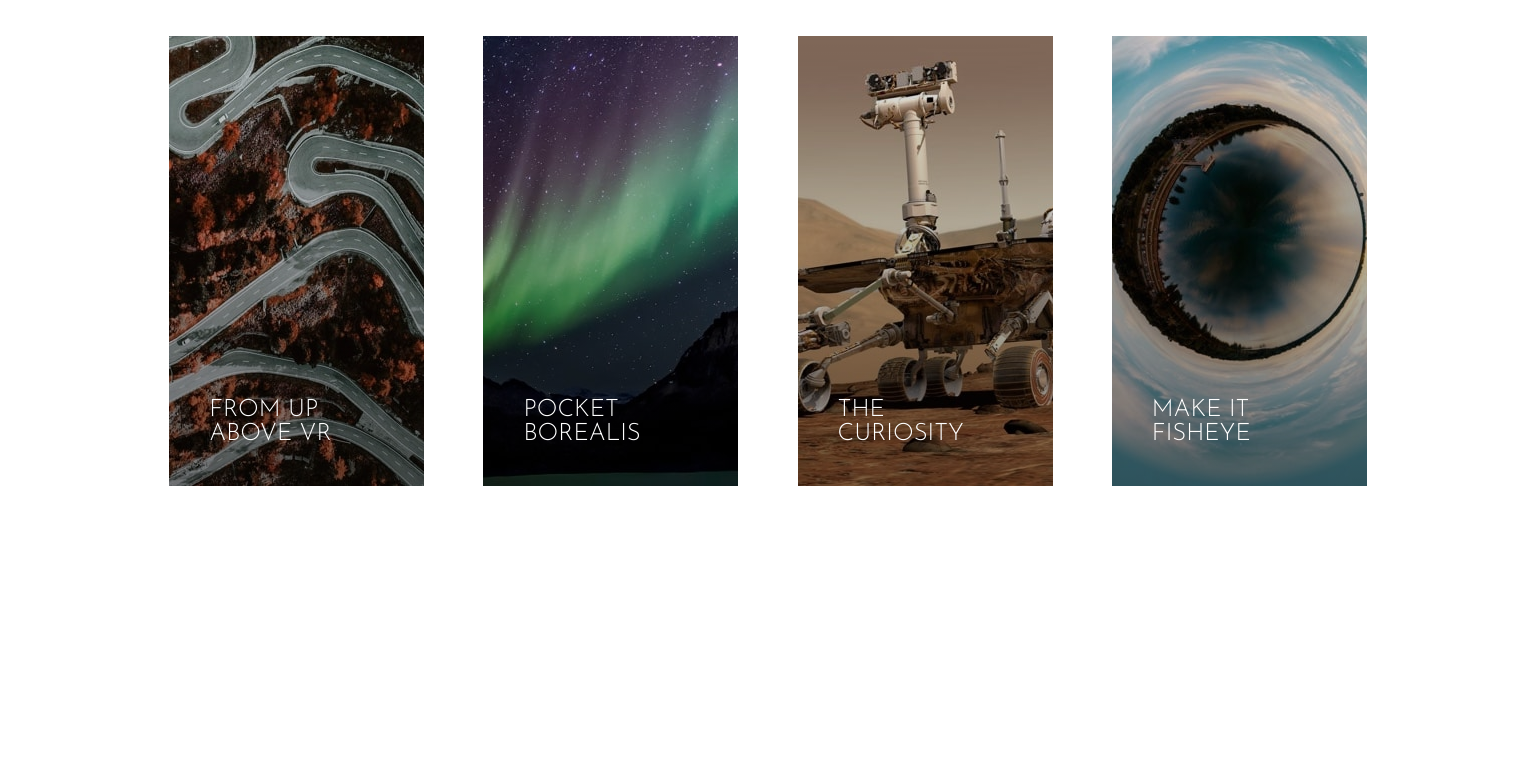
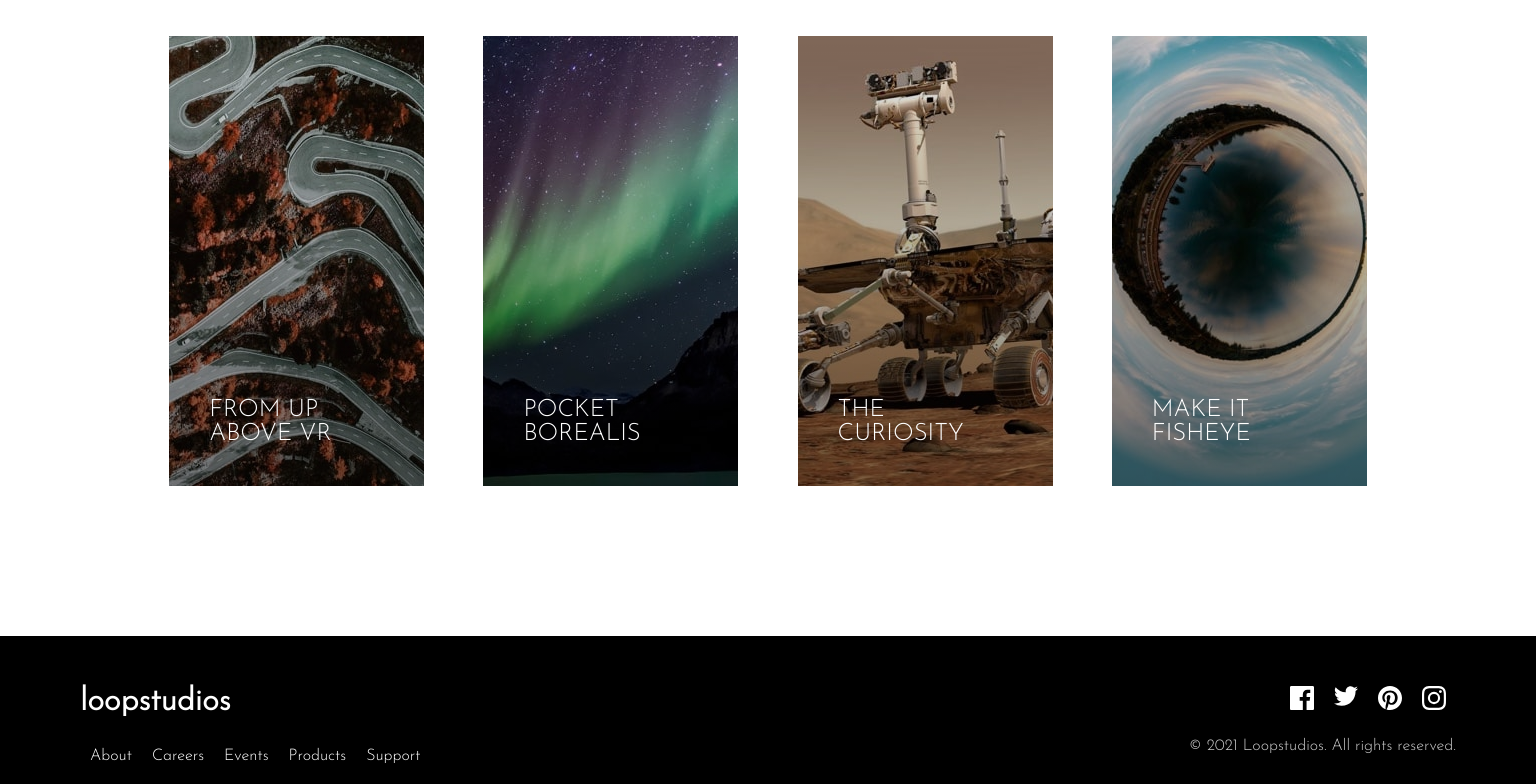
Before and after one commit to murito7/landing_page, a plain HTML site: page main/index.html in a window 1536 px wide. Shown: the part 2046-2830 px from the top of the page. Before the commit the page ends 2532 px from the top, so only its background shows below. Drawn offline with Linux system fonts and the light colour scheme.

Commit message:
added footer and responsive design to it

```diff
--- a/main/index.html
+++ b/main/index.html
@@ -98,7 +98,30 @@
   </div>
   <a href="#">See All</a>
 </div>
+<footer>
+  <div class="footer-upon">
+    <h1>loopstudios</h1>
+    <div class="social">
+      <ul>
+        <li><svg width="24" height="24" xmlns="http://www.w3.org/2000/svg"><path d="M22.675 0H1.325C.593 0 0 .593 0 1.325v21.351C0 23.407.593 24 1.325 24H12.82v-9.294H9.692v-3.622h3.128V8.413c0-3.1 1.893-4.788 4.659-4.788 1.325 0 2.463.099 2.795.143v3.24l-1.918.001c-1.504 0-1.795.715-1.795 1.763v2.313h3.587l-.467 3.622h-3.12V24h6.116c.73 0 1.323-.593 1.323-1.325V1.325C24 .593 23.407 0 22.675 0z" fill="#FFF" fill-rule="nonzero"/></svg></li>
+        <li><svg width="24" height="20" xmlns="http://www.w3.org/2000/svg"><path d="M24 2.557a9.83 9.83 0 01-2.828.775A4.932 4.932 0 0023.337.608a9.864 9.864 0 01-3.127 1.195A4.916 4.916 0 0016.616.248c-3.179 0-5.515 2.966-4.797 6.045A13.978 13.978 0 011.671 1.149a4.93 4.93 0 001.523 6.574 4.903 4.903 0 01-2.229-.616c-.054 2.281 1.581 4.415 3.949 4.89a4.935 4.935 0 01-2.224.084 4.928 4.928 0 004.6 3.419A9.9 9.9 0 010 17.54a13.94 13.94 0 007.548 2.212c9.142 0 14.307-7.721 13.995-14.646A10.025 10.025 0 0024 2.557z" fill="#FFF" fill-rule="nonzero"/></svg></li>
+        <li><svg width="24" height="24" xmlns="http://www.w3.org/2000/svg"><path d="M12 0C5.373 0 0 5.372 0 12c0 5.084 3.163 9.426 7.627 11.174-.105-.949-.2-2.405.042-3.441.218-.937 1.407-5.965 1.407-5.965s-.359-.719-.359-1.782c0-1.668.967-2.914 2.171-2.914 1.023 0 1.518.769 1.518 1.69 0 1.029-.655 2.568-.994 3.995-.283 1.194.599 2.169 1.777 2.169 2.133 0 3.772-2.249 3.772-5.495 0-2.873-2.064-4.882-5.012-4.882-3.414 0-5.418 2.561-5.418 5.207 0 1.031.397 2.138.893 2.738a.36.36 0 01.083.345l-.333 1.36c-.053.22-.174.267-.402.161-1.499-.698-2.436-2.889-2.436-4.649 0-3.785 2.75-7.262 7.929-7.262 4.163 0 7.398 2.967 7.398 6.931 0 4.136-2.607 7.464-6.227 7.464-1.216 0-2.359-.631-2.75-1.378l-.748 2.853c-.271 1.043-1.002 2.35-1.492 3.146C9.57 23.812 10.763 24 12 24c6.627 0 12-5.373 12-12 0-6.628-5.373-12-12-12z" fill="#FFF" fill-rule="nonzero"/></svg></li>
+        <li><svg width="24" height="24" xmlns="http://www.w3.org/2000/svg"><path d="M12 2.163c3.204 0 3.584.012 4.85.07 3.252.148 4.771 1.691 4.919 4.919.058 1.265.069 1.645.069 4.849 0 3.205-.012 3.584-.069 4.849-.149 3.225-1.664 4.771-4.919 4.919-1.266.058-1.644.07-4.85.07-3.204 0-3.584-.012-4.849-.07-3.26-.149-4.771-1.699-4.919-4.92-.058-1.265-.07-1.644-.07-4.849 0-3.204.013-3.583.07-4.849.149-3.227 1.664-4.771 4.919-4.919 1.266-.057 1.645-.069 4.849-.069zM12 0C8.741 0 8.333.014 7.053.072 2.695.272.273 2.69.073 7.052.014 8.333 0 8.741 0 12c0 3.259.014 3.668.072 4.948.2 4.358 2.618 6.78 6.98 6.98C8.333 23.986 8.741 24 12 24c3.259 0 3.668-.014 4.948-.072 4.354-.2 6.782-2.618 6.979-6.98.059-1.28.073-1.689.073-4.948 0-3.259-.014-3.667-.072-4.947-.196-4.354-2.617-6.78-6.979-6.98C15.668.014 15.259 0 12 0zm0 5.838a6.162 6.162 0 100 12.324 6.162 6.162 0 000-12.324zM12 16a4 4 0 110-8 4 4 0 010 8zm6.406-11.845a1.44 1.44 0 100 2.881 1.44 1.44 0 000-2.881z" fill="#FFF" fill-rule="nonzero"/></svg></li>
+      </ul>
+    </div>
+  </div>
+    <div class="footer-below">
+      <ul>
+        <li>About</li>
+        <li>Careers</li>
+        <li>Events</li>
+        <li>Products</li>
+        <li>Support</li>
+      </ul>
 
+      <p>© 2021 Loopstudios. All rights reserved.</p>
+    </div>
+</footer>
 
 </body>
 </html>
--- a/main/style.css
+++ b/main/style.css
@@ -2,6 +2,7 @@
     margin: 0;
     padding: 0;
     box-sizing: border-box;
+    list-style: none;
 }
 body {
     font-family: "Josefin Sans", sans-serif;
@@ -210,6 +211,52 @@ body {
       .content-nav button{
         display: none;
       }
+      footer{
+        background-color: #000;
+        text-align: center;
+        margin-top: 150px;
+    }
+    footer h1{
+        color: #fff;
+        font-family: 'Josefin Sans', sans-serif;
+        padding-top: 50px;
+    }
+    footer ul{
+        margin-top: 30px;
+        display: block;
+    }
+    footer ul li{
+        color: #fff;
+        margin-top: 20px;
+        font-family: 'Josefin Sans', sans-serif;
+        font-weight: 500;
+    }
+    footer ul li::after{
+        content: '';
+        width: 0%;
+        height: 2px;
+        background: #ffffffbd;
+        display: block;
+        margin: auto;
+        transition: 250ms;
+    }
+    footer ul li:hover::after{
+        width: 100%;
+    }
+    footer .social ul{
+        display: flex;
+        justify-content: center;
+        margin-top: 50px;
+    }
+    footer .social ul li{
+        margin: 0 10px;
+    }
+    footer p{
+        color: #ccc;
+        margin-top: 20px;
+        padding-bottom: 30px;
+        font-family: 'Josefin Sans', sans-serif;
+    }
   }
 @media screen and (min-width:1440px) {
     nav{
@@ -225,6 +272,19 @@ body {
         text-decoration: none;
         color: #fff;
         margin: 0 10px;
+    }
+    .dekstop-navbar a::after{
+        content: '';
+
+        width: 0%;
+        height: 2px;
+        background: #ffffffbd;
+        display: block;
+        margin: auto;
+        transition: 250ms;
+    }
+    .dekstop-navbar a:hover::after{
+        width: 100%;
     }
     .hero-text{
         width: 45%;
@@ -379,6 +439,34 @@ body {
         background: rgba(255, 255, 255, 0.6);
         transition: all 0.3s;
       }
+      .footer-below{
+        display: flex;
+        justify-content: space-between;
+        padding: 0 80px;
+    }
+    .footer-upon{
+        display: flex;
+        justify-content: space-between;
+        padding: 0 80px;
+    }
+    footer ul{
+        display: flex;
+    }
+    footer ul li{
+        margin: 0 10px;
+    }
+    footer ul li::after{
+        content: '';
+        width: 0%;
+        height: 2px;
+        background: #ffffffbd;
+        display: block;
+        margin: auto;
+        transition: 250ms;
+    }
+    footer ul li:hover::after{
+        width: 100%;
+    }
 }
 @media screen and (min-width:1900px) {
     nav{
@@ -425,4 +513,5 @@ body {
     .showcase-grid-item{
         width: 320px;
     }
+
 }
```
